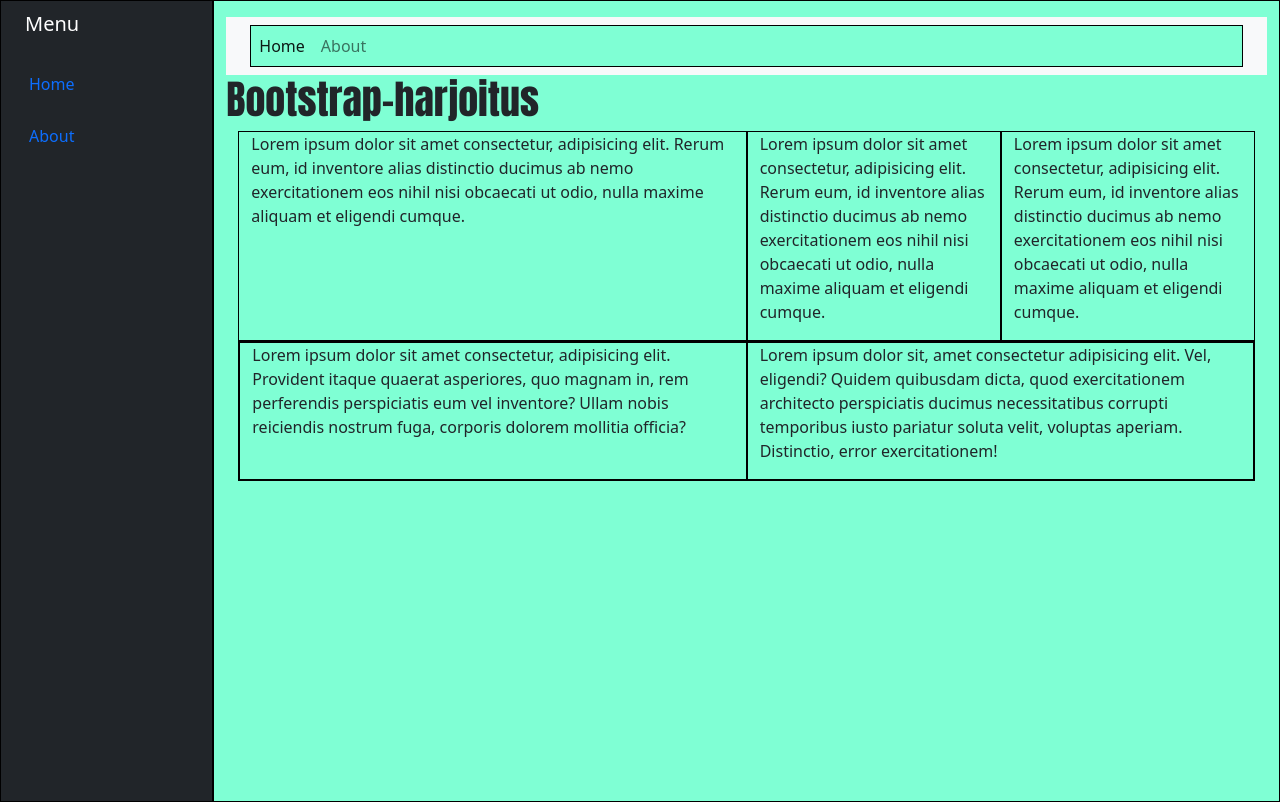
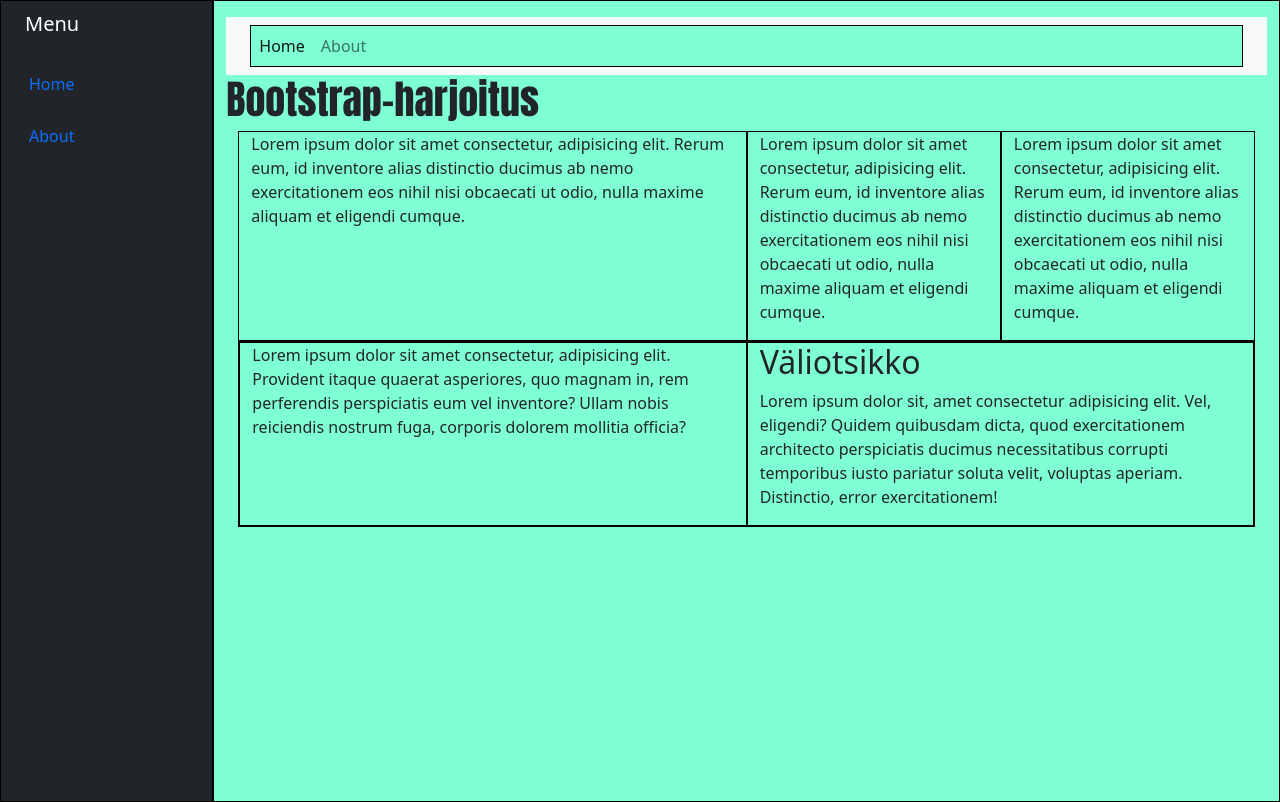
Before and after one commit to meijastiina/Web-tekniikat2022k, a plain HTML site: page index.html in a window 1280 px wide. Drawn offline with nearby package versions, Linux system fonts and the light colour scheme.

Commit message:
Lisätty väliotsikko

```diff
--- a/index.html
+++ b/index.html
@@ -71,6 +71,7 @@
                                     <p>Lorem ipsum dolor sit amet consectetur, adipisicing elit. Provident itaque quaerat asperiores, quo magnam in, rem perferendis perspiciatis eum vel inventore? Ullam nobis reiciendis nostrum fuga, corporis dolorem mollitia officia?</p>
                                 </div>
                                 <div class="col">
+                                    <h2>Väliotsikko</h2>
                                     <p>Lorem ipsum dolor sit, amet consectetur adipisicing elit. Vel, eligendi? Quidem quibusdam dicta, quod exercitationem architecto perspiciatis ducimus necessitatibus corrupti temporibus iusto pariatur soluta velit, voluptas aperiam. Distinctio, error exercitationem!</p>
                                 </div>
                             </div>
```
